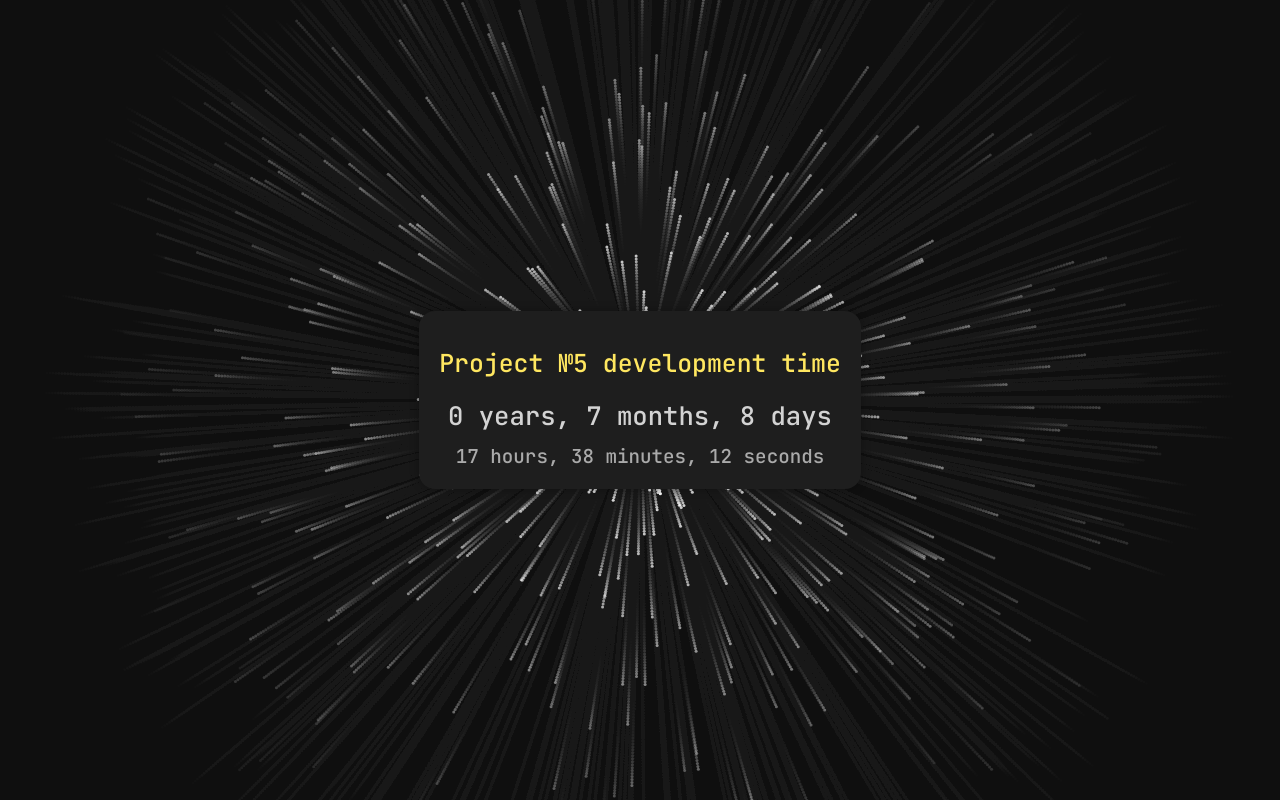
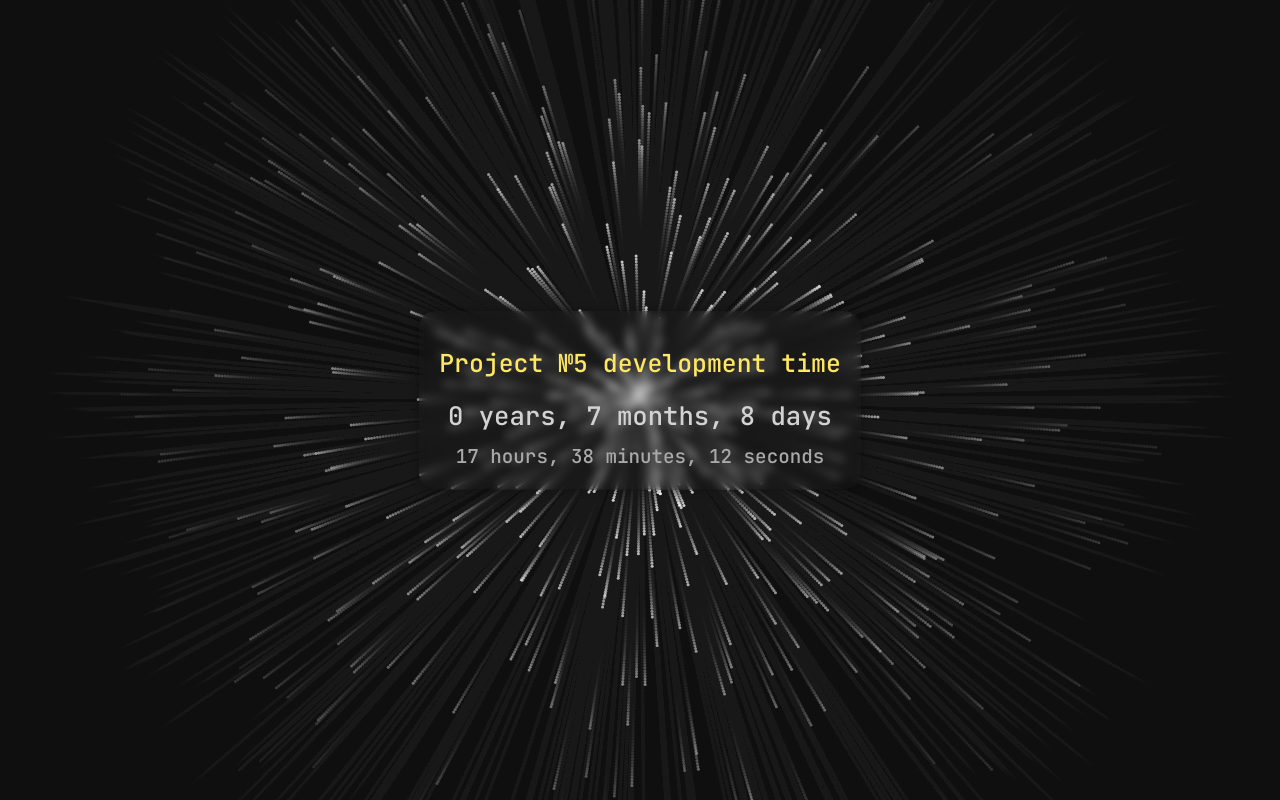
Before and after one commit to x5dfg/timer, a plain HTML site: page index.html in a window 1280 px wide. Drawn offline with Linux system fonts and the light colour scheme.

Commit message:
Update index.html

```diff
--- a/index.html
+++ b/index.html
@@ -34,7 +34,8 @@
         }
 
         .container {
-            background: #1e1e1e;
+            background: #1e1e1e1e;
+            backdrop-filter: blur(5px);
             padding: 20px;
             border-radius: 16px;
             box-shadow: 0 0 10px rgba(0, 0, 0, 0.3);
```
